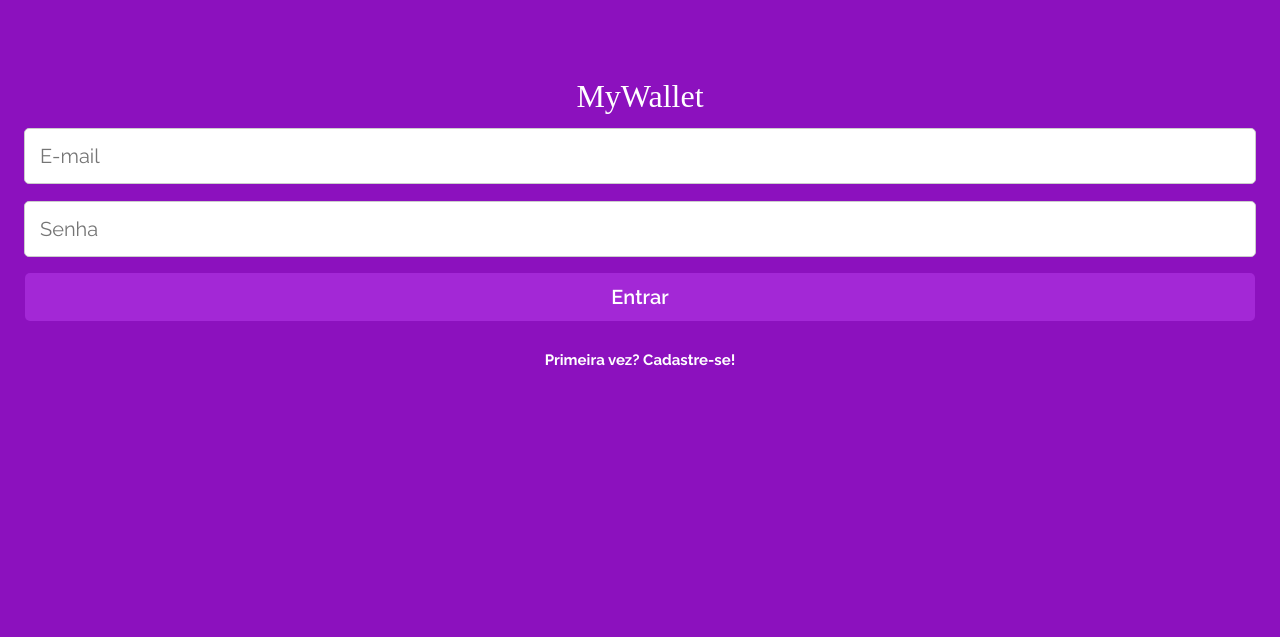
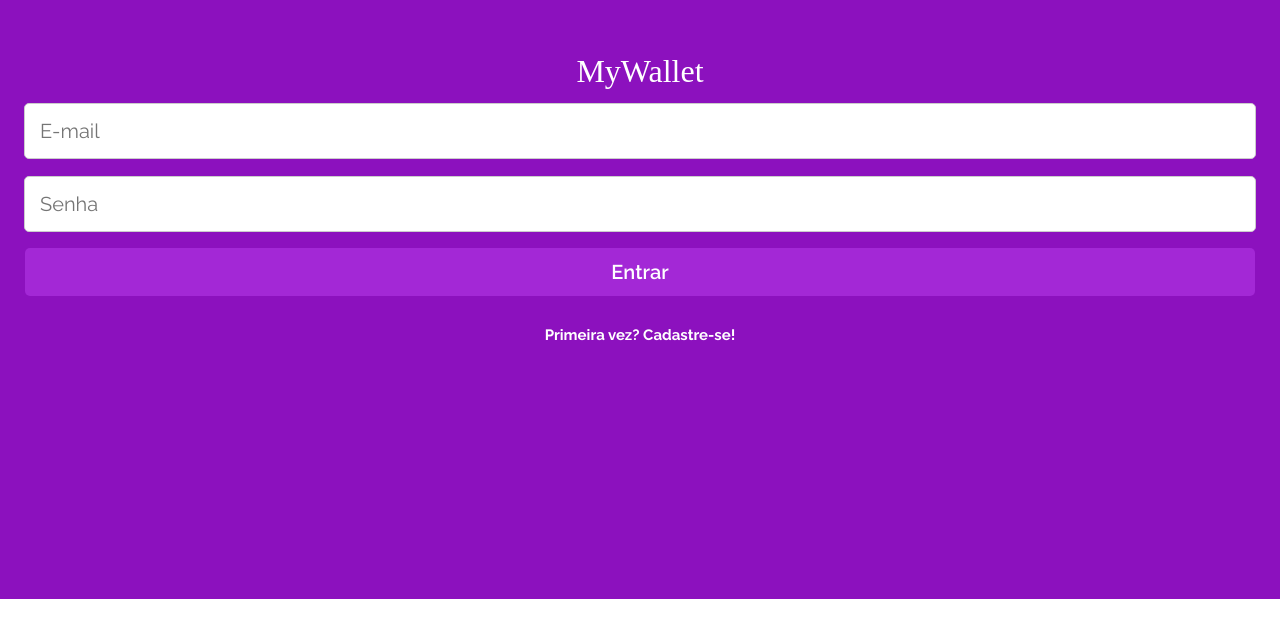
Before and after one commit to DarlanSchwartz/My-Wallet, a React (Vite) app: page / in a window 1280 px wide. Shown: the part 201-838 px from the top of the page. After the commit the page ends 800 px from the top, so only its background shows below. Built offline with nearby package versions, Linux system fonts and the light colour scheme; a web font is replaced by a local one.

Commit message:
Fix: removed ghost scrollbars from login page

```diff
--- a/src/components/MyWalletLogo.jsx
+++ b/src/components/MyWalletLogo.jsx
@@ -10,4 +10,5 @@ const Text = styled.h1`
     font-family: 'Saira Stencil One', cursive;
     font-weight: 400;
     font-size: 32px;
+    max-width: 147px;
 `
--- a/src/pages/SignInPage.jsx
+++ b/src/pages/SignInPage.jsx
@@ -52,7 +52,7 @@ export default function SignInPage() {
 }
 
 const SingInContainer = styled.section`
-  height: 100vh;
+  height: calc(100vh - 50px);
   display: flex;
   flex-direction: column;
   justify-content: center;
```
